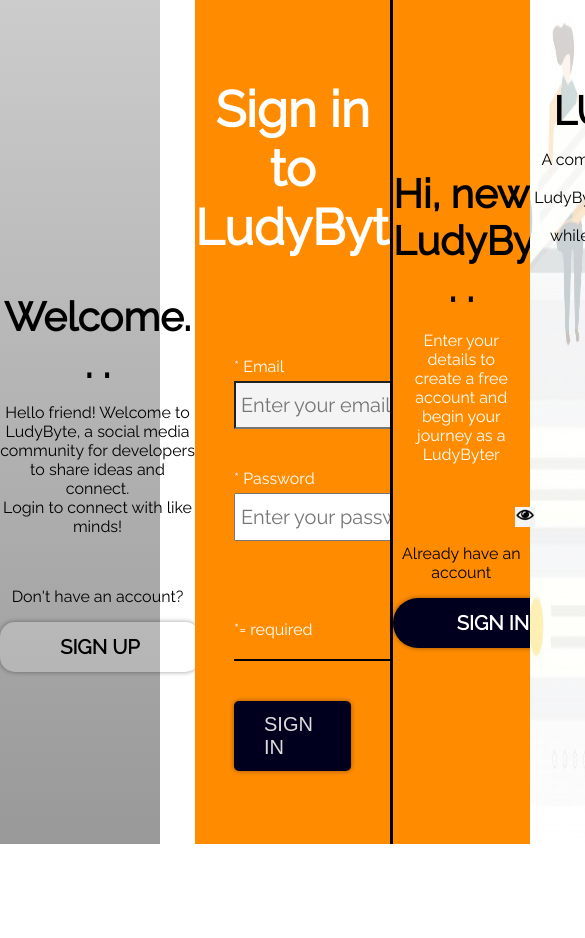
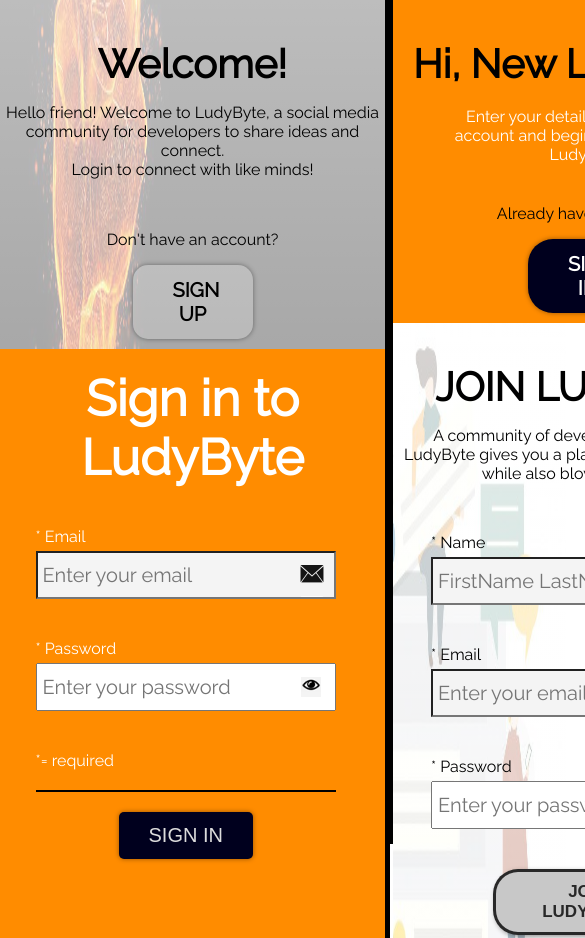
Before and after one commit to papa28x4/LudyByteJS, a plain HTML site: page index.html in a window 390 px wide. Shown: the top 938 px of the page, 585 px wide, since content can reach past the window. Before the commit the page ends 844 px from the top, so only its background shows below. Drawn offline with Linux system fonts and the light colour scheme.

```diff
--- a/index.html
+++ b/index.html
@@ -1,16 +1,20 @@
 <!DOCTYPE html>
 <html>
 <head>
-	<title>LudyByte</title>
+
+	<meta name="viewport" content="width=device-width, initial-scale=1.0">
+	<meta http-equiv="X-UA-Compatible" content="ie=edge">
+	<meta charset="UTF-8">
 	<link href="https://fonts.googleapis.com/css?family=Montserrat:200i,300,400&amp;display=swap" rel="stylesheet">
 	<link href="https://fonts.googleapis.com/css?family=Raleway:200i,300,400&amp;display=swap" rel="stylesheet">
 	<link rel="stylesheet" href="styles/index.css">
+	<title>LudyByte</title>
 </head>
 <body>
 	<!-- <div class="login-and-signup-body"> -->
-		<section id="login">
+		<section id="login" class="half">
 			<section id="login-left">
-				<h1>Welcome. . .</h1>
+				<h1>Welcome!</h1>
 				<p>Hello friend! Welcome to LudyByte, a social media
 					<br /> community for developers to share ideas and connect.
 					<br /> Login to connect with like minds! </p>
@@ -37,9 +41,9 @@
 				</form>
 			</section>
 		</section>
-		<section id="signup">
+		<section id="signup" class="half">
 			<section id="signup-left">
-				<h1>Hi, new LudyByter. . .</h1>
+				<h1>Hi, New LudyByter,</h1>
 				<p id="signup-intro">Enter your details to create a free account and begin your journey as a LudyByter</p>
 				<p>Already have an account</p>
 				<a id="signup-login-button" href="">SIGN IN</a>
--- a/styles/index.css
+++ b/styles/index.css
@@ -1,5 +1,9 @@
 
-body
+
+*{
+    box-sizing: border-box;
+}
+body, html
 {
     scroll-behavior: smooth;
     font-family: "Raleway", 'Segoe UI', sans-serif;
@@ -44,12 +48,12 @@
 }
 
 input[type="email"]{
-    background: url('../images/inputs.png') 275px 10px no-repeat;
+    background: url('../images/inputs.png') 265px 10px no-repeat;
     background-color: #f4f4f4;
 }
 
-input[type="text"] {
-    background: url('../images/user.png') 275px 10px no-repeat;
+#signup-name {
+    background: url('../images/user.png') 270px 10px no-repeat;
     background-color: #f4f4f4;
     background-blend-mode: multiply;
 }
@@ -61,7 +65,7 @@
     background-color: #f4f4f4;
     position: absolute;
     top: 38px;
-    left: 281px;
+    left: 270px;
     background-size: 100%;
     display: inline-block;
     width: 20px;
@@ -355,3 +359,80 @@
 }
 
 /* Media queries */
+@media (max-width: 992px){
+
+/*****************Login in **********************/
+    #login{
+        display: flex!important;
+        flex-direction: column!important;
+        justify-content: flex-start!important!;
+        height: 210vh;
+    }
+
+    #login > section{
+        width: 100%;
+
+    }
+    #login-left{
+        padding: 0;
+        background-position: center;
+    }
+    #login-right{
+        flex: 1;
+    }
+    #login-right > h1{
+        margin-top: 20px;
+    }
+    #login-right > form{
+        margin-top: 40px;
+    }
+    .input{
+
+    }
+    form > *{
+        margin: 20px calc(50% - 157px);
+    }
+    form br{
+        display: none;
+    }
+    #login-login-button{
+         margin: 20px calc(50% - 74px);
+    }
+
+    /*****************Sign Up **********************/
+    #signup{
+        display: flex!important;
+        flex-direction: column!important;
+        justify-content: flex-start!important;
+    }
+    #signup-left{
+        width: 100VW;
+        padding-top: 0;
+    }
+    #signup-right{
+        width: 100VW;
+    }
+    #signup-intro{
+        margin-bottom: 40px;
+    }
+    #signup-signup-button{
+        margin: 20px calc(50% - 95px);
+        text-align: center;
+    }
+    /*****************************************************/
+    input[type="email"]{
+        background: url('../images/inputs.png') 260px 10px no-repeat;
+        background-color: #f4f4f4;
+    }
+    #showHide {
+        background: url(../images/showpwd.PNG) no-repeat;
+        background-color: #f4f4f4;
+        left: 265px;
+        background-size: 100%;
+    }
+    #signup-name {
+        background: url('../images/user.png') 260px 10px no-repeat;
+        background-color: #f4f4f4;
+        background-blend-mode: multiply;
+    }
+}
```
Also changed, not shown: scripts/index.js (+12 -26 lines).
